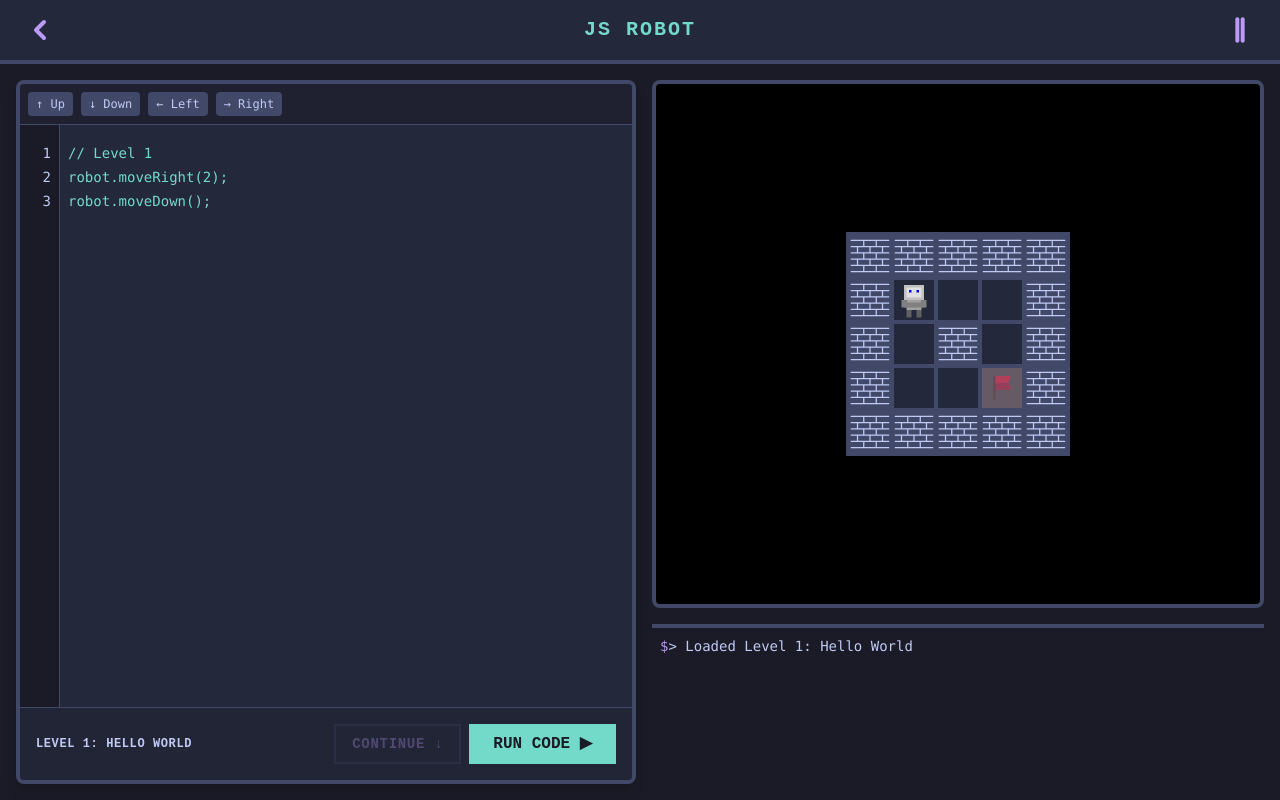
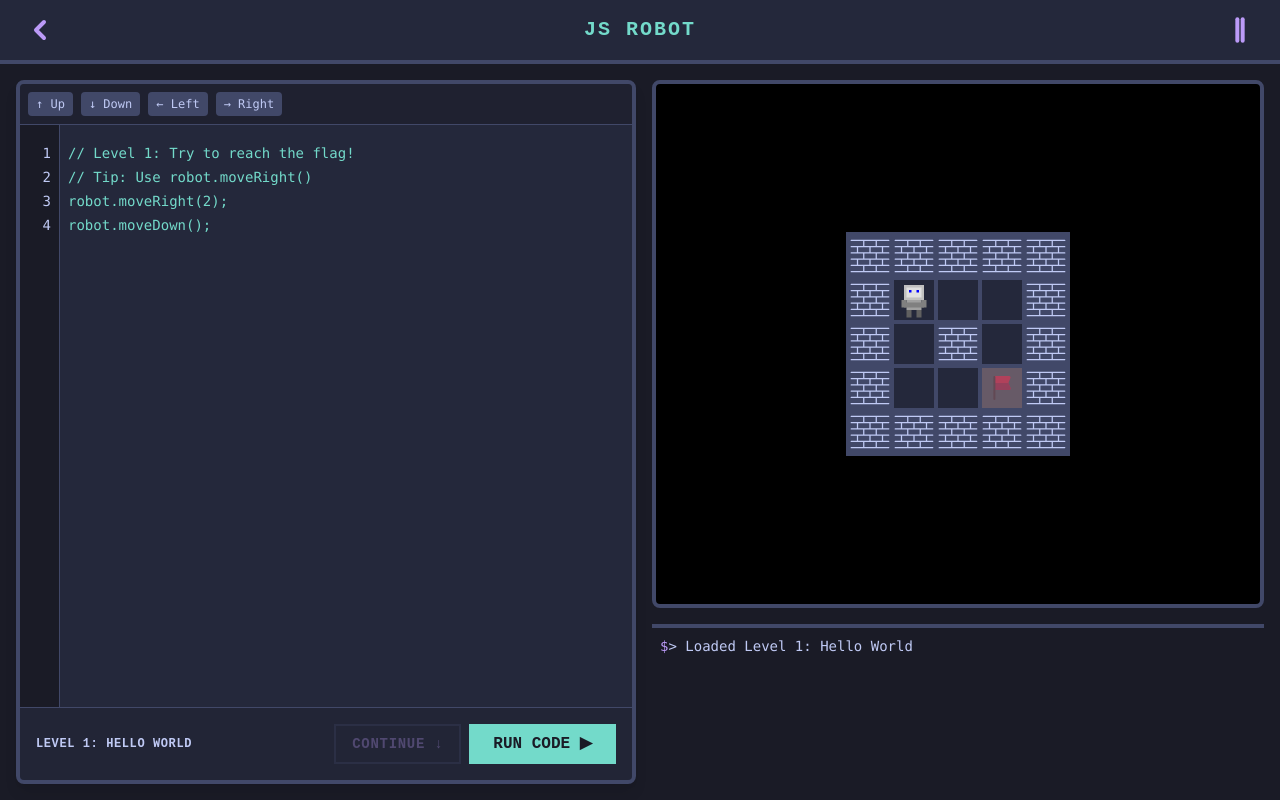
Before and after one commit to MalloyManga/JsRobot, a Nuxt app: page /game in a window 1280 px wide. Built offline with nearby package versions, Linux system fonts and the light colour scheme.

Commit message:
refactor: 修改了左侧编译器的初始化代码 现在每一个关卡的初始化代码都可以定制化

```diff
--- a/app/data/level1.ts
+++ b/app/data/level1.ts
@@ -7,10 +7,11 @@ const { Floor, Wall, Goal } = TileType
 export const level1: LevelConfig = {
     id: 1,
     title: "Hello World",
+    initialCode: `// Level 1: Try to reach the flag!\n// Tip: Use robot.moveRight()\nrobot.moveRight(2);\nrobot.moveDown();`,
     startPos: { x: 1, y: 1 },
     map: [
         [Wall, Wall, Wall, Wall, Wall],
-        [Wall, Floor, Floor, Floor, Wall], // 这里演示加了一个陷阱 Trap(3)
+        [Wall, Floor, Floor, Floor, Wall],
         [Wall, Floor, Wall, Floor, Wall],
         [Wall, Floor, Floor, Goal, Wall],
         [Wall, Wall, Wall, Wall, Wall]
--- a/app/data/level2.ts
+++ b/app/data/level2.ts
@@ -6,7 +6,8 @@ const { Floor, Wall, Goal } = TileType
 export const level2: LevelConfig = {
     id: 2,
     title: "The Corridor",
-    startPos: { x: 1, y: 2 },
+    initialCode: `// Level 2: The Corridor\n// Watch out for walls!\nrobot.moveRight(1);`,
+    startPos: { x: 4, y: 3 },
     map: [
         [Wall, Wall, Wall, Wall, Wall, Wall],
         [Wall, Goal, Floor, Floor, Floor, Wall],
--- a/app/pages/game.vue
+++ b/app/pages/game.vue
@@ -14,7 +14,7 @@ type Direction = 'front' | 'back' | 'left' | 'right'
 const direction = ref<Direction>('front')
 
 // 1.3 编辑器与执行状态
-const code = ref('// Level 1\nrobot.moveRight(2);\nrobot.moveDown();')
+const code = ref(currentLevel.value.initialCode)
 const isRunning = ref(false)
 const currentHighlightLine = ref<number>(-1)
 const executionErrorLine = ref<number>(-1)
@@ -172,11 +172,10 @@ const canContinue = computed(() => {
 // 放在最后，确保此时 resetGame 已经被定义了
 
 watch(currentLevel, (newVal) => {
-    // 此时 resetGame 已经定义，可以安全调用
     resetGame(true)
+    code.value = newVal.initialCode
     logs.value.push(`> Loaded Level ${newVal.id}: ${newVal.title}`)
 }, { immediate: true })
-
 </script>
 
 <template>
--- a/app/types/game.ts
+++ b/app/types/game.ts
@@ -22,5 +22,6 @@ export interface LevelConfig {
     map: TileType[][]
     startPos: Point
     // 拓展实体暂时保持原样
+    initialCode: string // [新增] 每一关的初始代码
     entities?: any[]
 }
```
